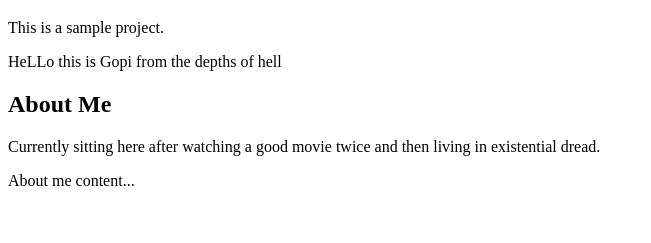
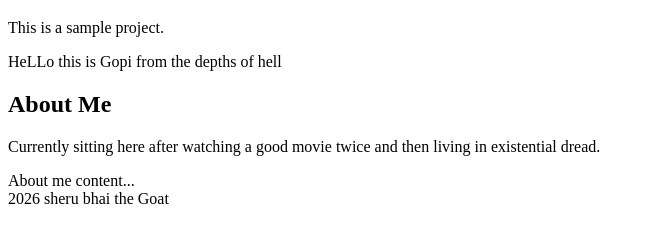
Before and after one commit to gopikrishnan-ajith/project-html, a plain HTML site: page Index.html in a window 1280 px wide. Shown: the part 61-304 px from the top of the page, without its empty margins (0-651 px from the left). Drawn offline with Linux system fonts and the light colour scheme.

Commit message:
Added new footer for Sheru bhai

```diff
--- a/Index.html
+++ b/Index.html
@@ -13,5 +13,7 @@
 <p>Currently sitting here after watching a good movie twice and then living in existential dread.</p>
 </section>
 <section id="about">About me content...</section>
+<footer>2026 sheru bhai the Goat</footer>
+
 </body>
 </html>
```
